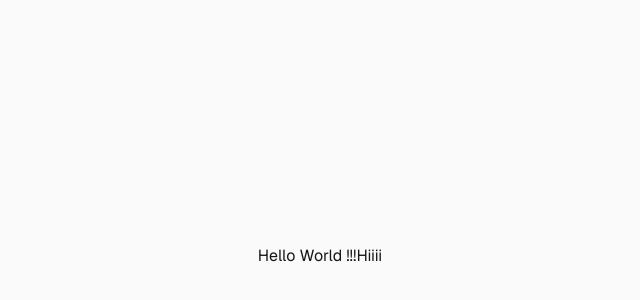
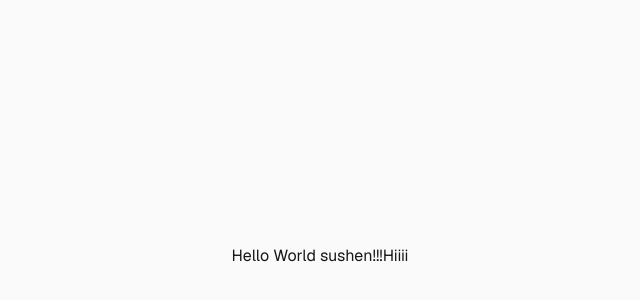
Before and after one commit to sushen123/Group-Portfolio, a Next.js app: page / in a window 1280 px wide. Shown: the part 144-444 px from the top of the page, without its empty margins (320-960 px from the left). Built offline with nearby package versions, Linux system fonts and the light colour scheme.

Commit message:
Hello world sushen

```diff
--- a/app/page.tsx
+++ b/app/page.tsx
@@ -1,7 +1,7 @@
 export default function Home() {
   return (
     <div className="flex min-h-screen items-center justify-center bg-zinc-50 font-sans dark:bg-black">
-      <p>Hello World !!!</p>
+      <p>Hello World  sushen!!!</p>
       <p>Hiiii</p>
     </div>
   );
```
